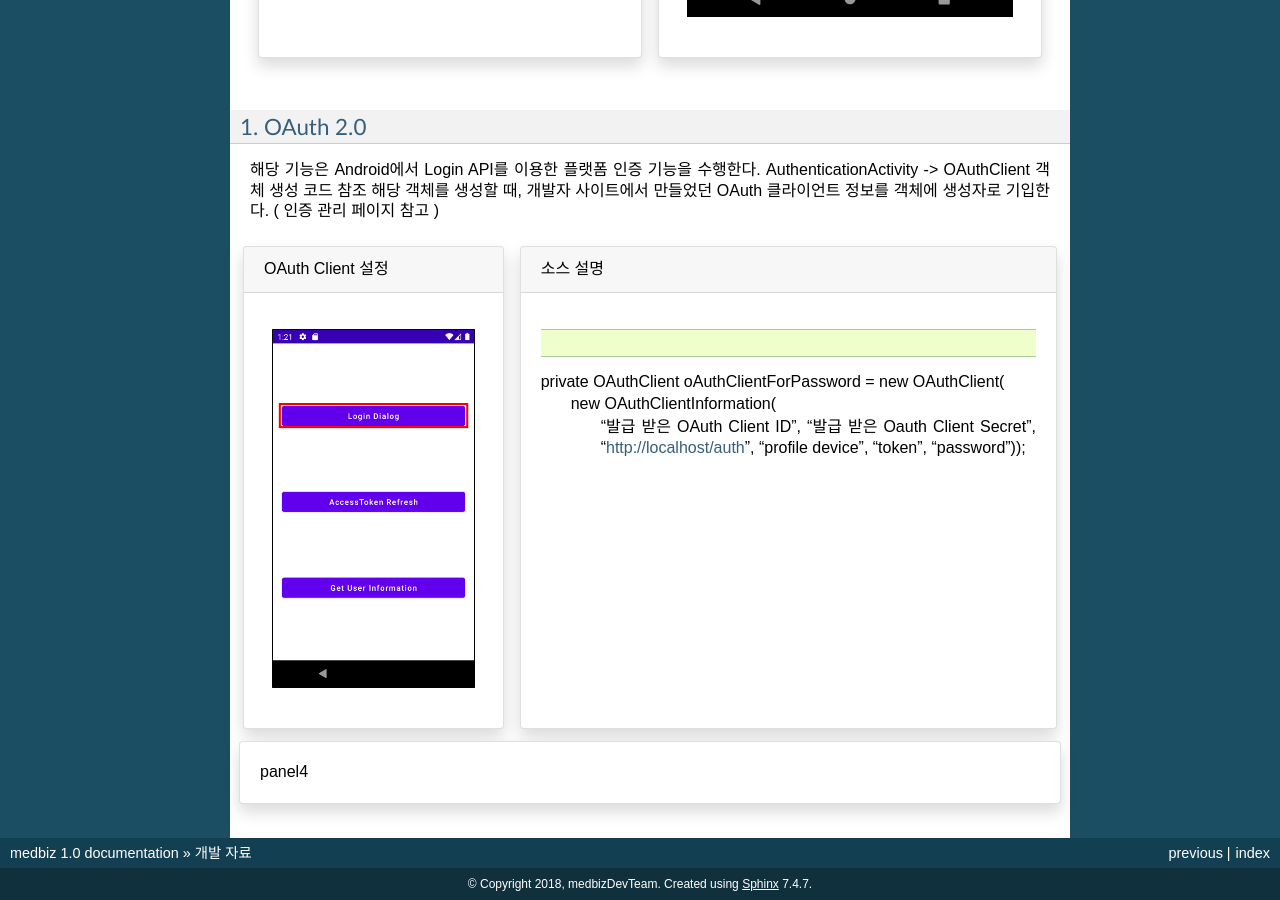
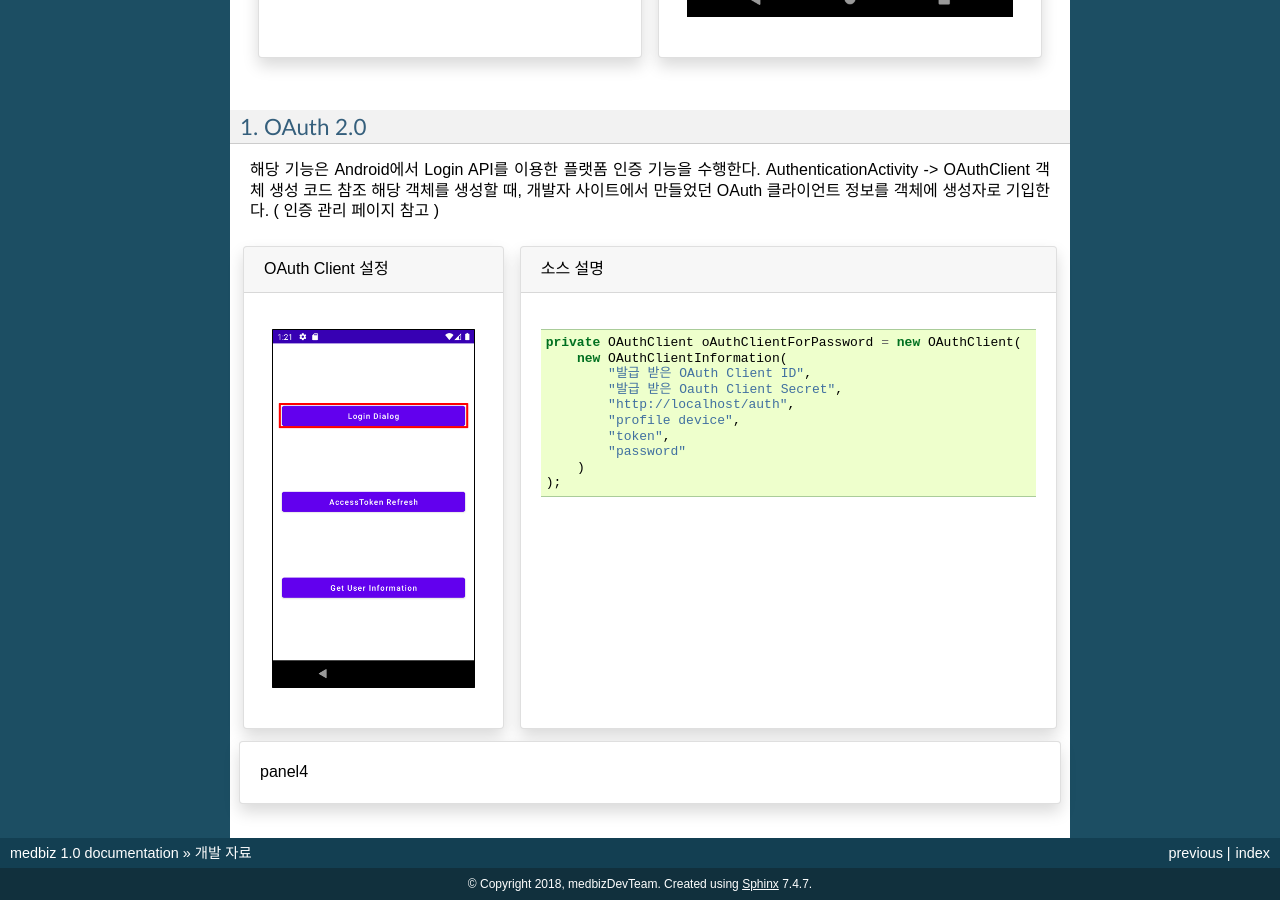
Before and after one commit to jWater1001/wiki-medbiz, a Sphinx documentation site: the page built from docs/sdk/overview.rst, in a window 1280 px wide and 900 px high, scrolled down 1774 px. Built offline with Sphinx 7.4.7, drawn with Linux system fonts in a browser that asks for light colours.

Commit message:
내용 작성중... OAuth 2.0

```diff
--- a/docs/sdk/overview.rst
+++ b/docs/sdk/overview.rst
@@ -91,16 +91,18 @@ AuthenticationActivity -> OAuthClient 객체 생성 코드 참조
     소스 설명
     ^^^^^^^
 
-    .. code-block:: java
+    .. code:: java
 
-    private OAuthClient oAuthClientForPassword = new OAuthClient(
-        new OAuthClientInformation(
-            "발급 받은 OAuth Client ID",
-            "발급 받은 Oauth Client Secret",
-            "http://localhost/auth",
-            "profile device",
-            "token",
-            "password"));
+        private OAuthClient oAuthClientForPassword = new OAuthClient(
+            new OAuthClientInformation(
+                "발급 받은 OAuth Client ID",
+                "발급 받은 Oauth Client Secret",
+                "http://localhost/auth",
+                "profile device",
+                "token",
+                "password"
+            )
+        );
 
     ---
     :column: col-lg-12 p-1
```
